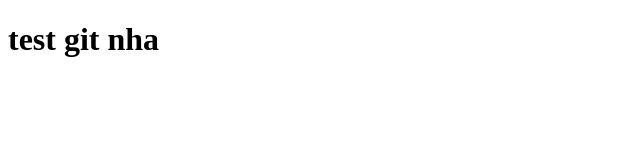
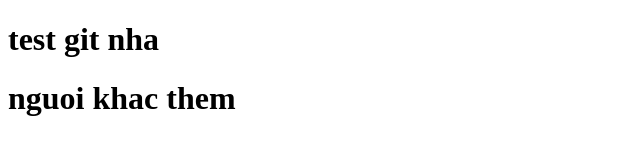
Before and after one commit to Ain666/demo, a plain HTML site: page index.html in a window 1280 px wide. Shown: the whole page, without its empty margins (0-640 px from the left). Drawn offline with Linux system fonts and the light colour scheme.

Commit message:
update index.html

```diff
--- a/index.html
+++ b/index.html
@@ -8,5 +8,6 @@
 </head>
 <body>
     <h1>test git nha</h1>
+    <h1>nguoi khac them</h1>
 </body>
 </html>
```
